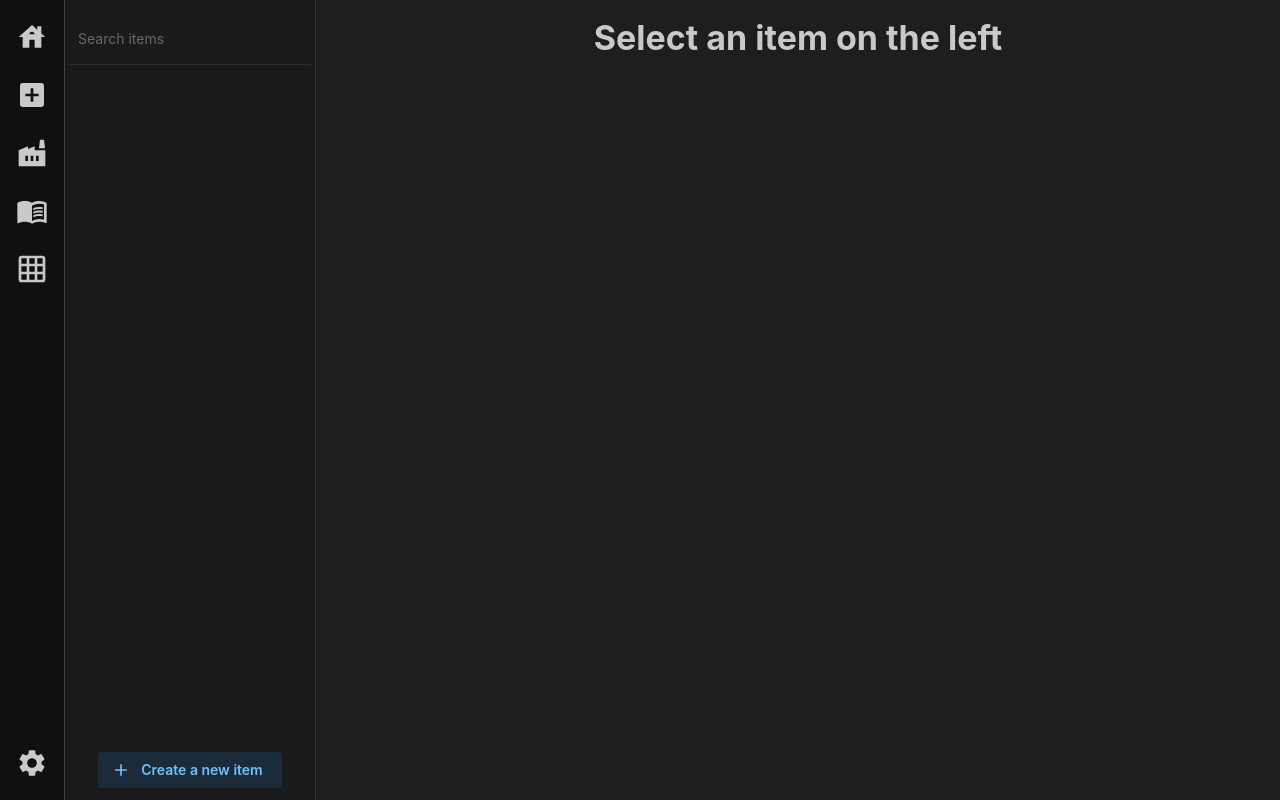
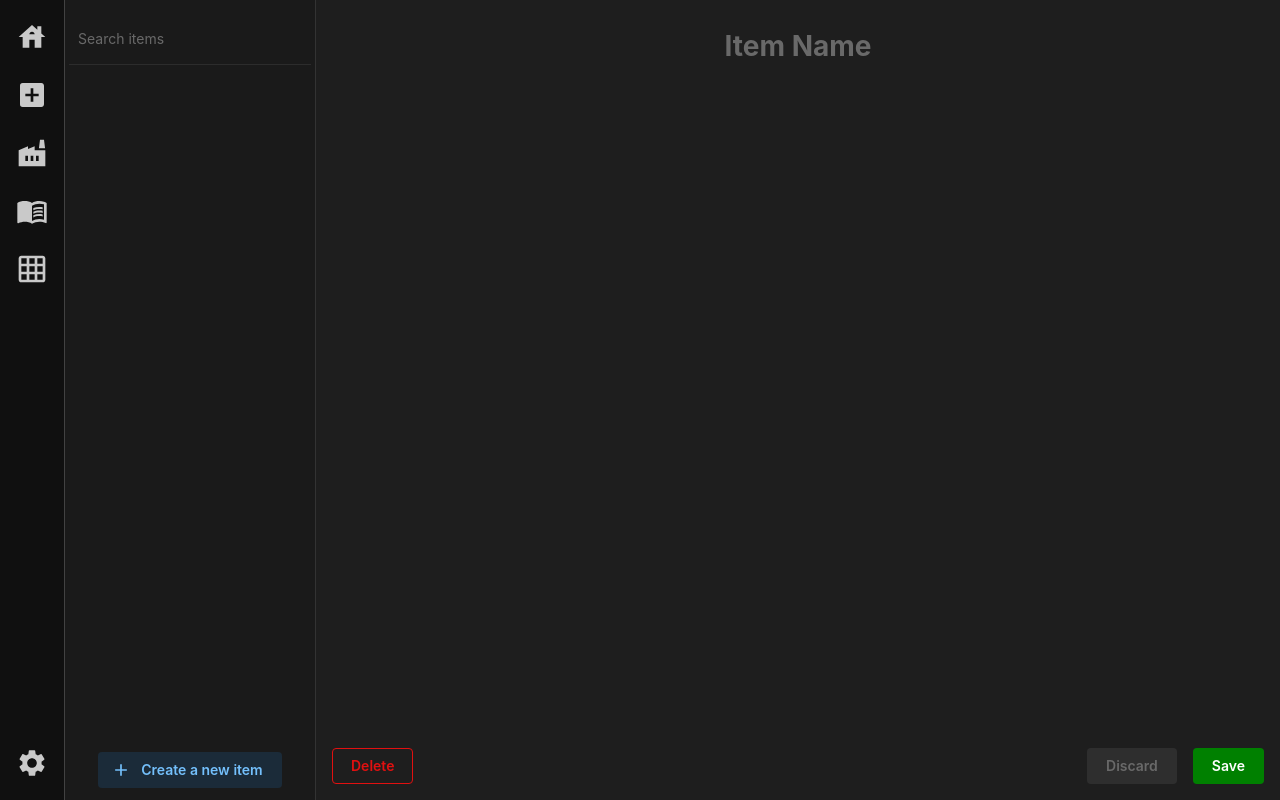
Before and after one commit to JamesPRobertson/eager-ermine, a React (Vite) app: page /items in a window 1280 px wide. Built offline with nearby package versions, Linux system fonts and the light colour scheme.

Commit message:
Converted ItemPage to new design

```diff
--- a/src/components/ObjectNameEntry/ObjectNameEntry.tsx
+++ b/src/components/ObjectNameEntry/ObjectNameEntry.tsx
@@ -4,11 +4,11 @@ import classes from "./ObjectNameEntry.module.css";
 
 type ObjectNameEntryProps = {
   form: any;
-  formKey: string;
+  formKey?: string;
   placeholder?: string;
 };
 
-export const ObjectNameEntry = ({ form, formKey, placeholder }: ObjectNameEntryProps) => {
+export const ObjectNameEntry = ({ form, formKey="name", placeholder }: ObjectNameEntryProps) => {
   return (
     <TextInput
       classNames={{
--- a/src/pages/Buildings/components/BuildingEditControls/BuildingEditControls.tsx
+++ b/src/pages/Buildings/components/BuildingEditControls/BuildingEditControls.tsx
@@ -16,14 +16,6 @@ const initialFormValues: FormValues = {
   craftingSpeedFactor: undefined,
   powerConsumption: undefined
 };
-
-function mapBuildingToFormValues(building: Building): FormValues {
-  return {
-    name: building.name,
-    craftingSpeedFactor: building.craftingSpeedFactor,
-    powerConsumption: building.powerConsumption
-  };
-}
 
 export const BuildingEditControls = ({ selected }: { selected?: Building }) => {
   const form = useForm<FormValues>({
@@ -65,7 +57,7 @@ export const BuildingEditControls = ({ selected }: { selected?: Building }) => {
       onSubmit={form.onSubmit(handleSubmit)}
     >
       <Flex direction="column" gap="lg" h="100%">
-        <ObjectNameEntry form={form} formKey="name" placeholder="Building Name" />
+        <ObjectNameEntry form={form} placeholder="Building Name" />
         <Group gap="4em">
           <NumberInput
             flex={1}
--- a/src/pages/Items/ItemsPage.tsx
+++ b/src/pages/Items/ItemsPage.tsx
@@ -1,6 +1,6 @@
 import { Flex } from "@mantine/core";
 import { ObjectSelect } from "components/ObjectSelect/ObjectSelect";
-import { EditControls } from "./components/ItemEditControls/ItemEditControls";
+import { ItemEditControls } from "./components/ItemEditControls/ItemEditControls";
 
 import { useEffect, useState } from "react";
 
@@ -29,7 +29,7 @@ export const ItemsPage = () => {
         label="item"
       />
       <div style={{ alignSelf: "stretch", width: 1, backgroundColor: "#333" }} />
-      <EditControls selected={selectedItem} />
+      <ItemEditControls selected={selectedItem} key={selectedItem?.id} />
     </Flex>
   );
 };
--- a/src/pages/Items/components/ItemEditControls/ItemEditControls.tsx
+++ b/src/pages/Items/components/ItemEditControls/ItemEditControls.tsx
@@ -1,18 +1,40 @@
-import { Button, Flex, Group, TextInput, Title } from "@mantine/core";
-
+import { Flex } from "@mantine/core";
 import { database } from "lib/database";
 import { useForm } from "@mantine/form";
+import { ObjectNameEntry } from "components/ObjectNameEntry/ObjectNameEntry";
+import { FormControlButtons } from "components/FormControlButtons/FormControlButtons";
 
-export const EditControls = ({ selected }: { selected?: Item }) => {
-  const form = useForm({
+type FormValues = {
+  name: string;
+};
+
+const initialFormValues: FormValues = {
+  name: "",
+};
+
+export const ItemEditControls = ({ selected }: { selected?: Item }) => {
+  const form = useForm<FormValues>({
     mode: "uncontrolled",
-    initialValues: {
-      name: ""
-    },
+    initialValues: selected ?? initialFormValues,
     validate: {
       name: (value) => (value === "" ? "Name cannot be empty" : null)
     }
   });
+
+  function handleSubmit(values: FormValues) {
+    if (selected !== undefined) {
+      database.updateItem({
+        id: selected.id,
+        name: values.name,
+      });
+    } else {
+      database.addItem({
+        id: -1,
+        name: values.name,
+      });
+    }
+    database.commitItems();
+  }
 
   return (
     <Flex
@@ -23,31 +45,11 @@ export const EditControls = ({ selected }: { selected?: Item }) => {
       flex={1}
       h="100%"
       style={{ backgroundColor: "rgba(30, 30, 30)" }}
+      component="form"
+      onSubmit={form.onSubmit(handleSubmit)}
     >
-      <Title>{selected ? selected.name : "Select an item on the left"}</Title>
-      {selected && (
-        <Flex
-          component="form"
-          onSubmit={() => {
-            form.onSubmit((values) => {
-              database.updateItem({ id: selected.id, name: values.name, tags: selected.tags });
-              database.commitItems();
-            });
-          }}
-          direction="column"
-          gap="md"
-          h="100%"
-        >
-          <TextInput label="Name" placeholder={selected.name} key={form.key("name")} {...form.getInputProps("name")} />
-          <Group justify="space-between">
-            <Button variant="outline" color="rgba(255, 0, 0, 1)">
-              Delete
-            </Button>
-            <Button color="gray" disabled>Discard</Button>
-            <Button color="rgba(0, 128, 0, 1)" type="submit">Save</Button>
-          </Group>
-        </Flex>
-      )}
+      <ObjectNameEntry form={form} placeholder="Item Name" />
+      <FormControlButtons />
     </Flex>
   );
 };
--- a/src/pages/Recipes/components/RecipeEditControls/RecipeEditControls.tsx
+++ b/src/pages/Recipes/components/RecipeEditControls/RecipeEditControls.tsx
@@ -1,5 +1,5 @@
 import { useMemo } from "react";
-import { Button, Divider, Flex, Grid, Group, NumberInput, Select, Text } from "@mantine/core";
+import {  Divider, Flex, Grid, NumberInput, Select, Text } from "@mantine/core";
 
 import { database } from "lib/database";
 import { useForm } from "@mantine/form";
@@ -265,7 +265,7 @@ export const RecipeEditControls = ({ selectedRecipe }: { selectedRecipe?: Recipe
       component="form"
       onSubmit={form.onSubmit(handleSubmit)}
     >
-      <ObjectNameEntry form={form} formKey="name" placeholder="Recipe Name" />
+      <ObjectNameEntry form={form} placeholder="Recipe Name" />
       <Grid grow>
         <Grid.Col span={5}>
           <Text ta="center" fw={650} size="xl">
```
